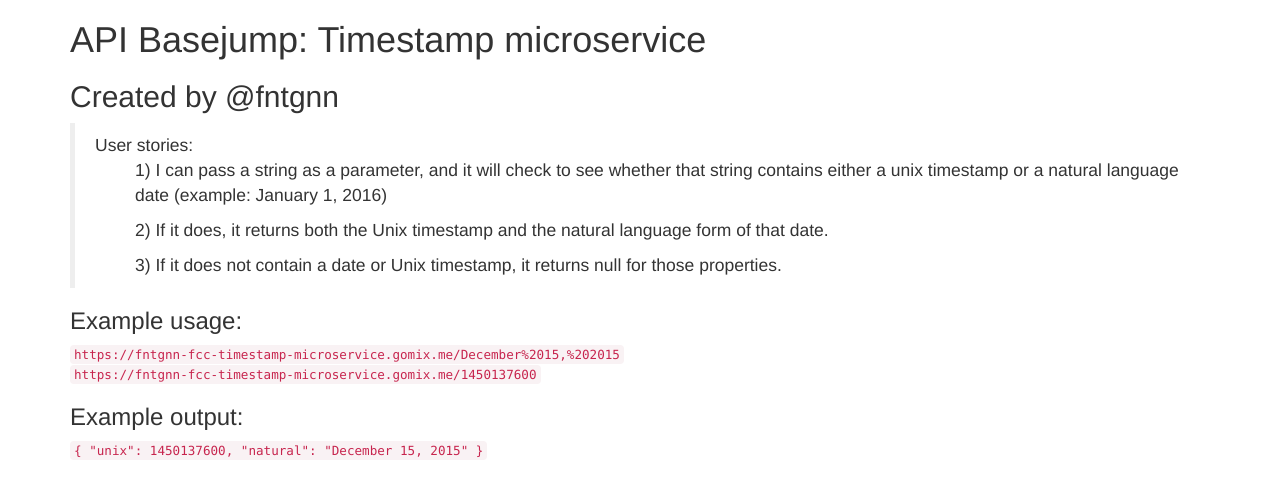
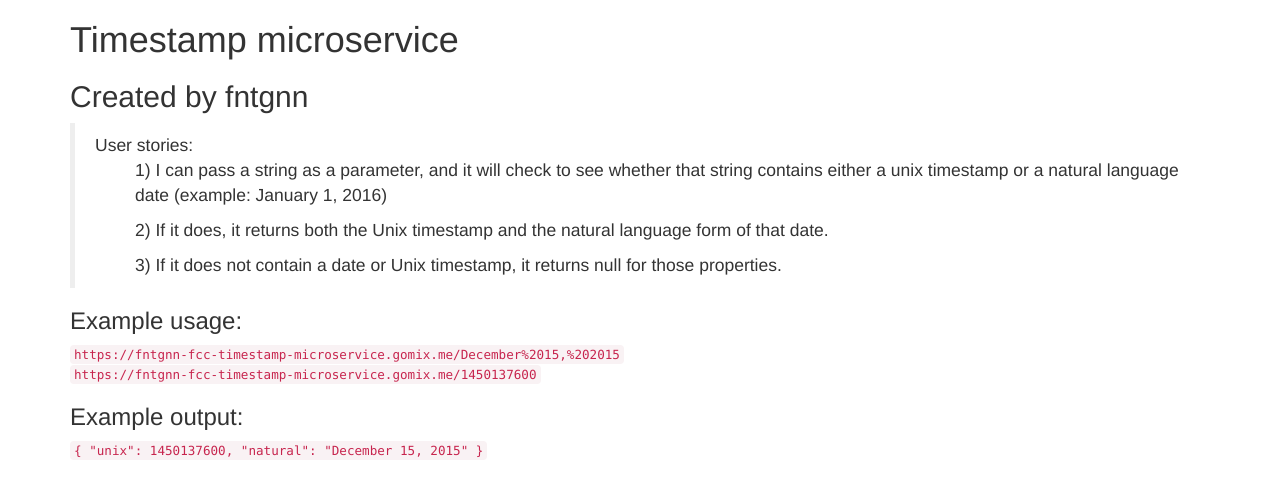
Before and after one commit to fntgnn/FCC_Timestamp_microservice, a website: page views/index.html in a window 1280 px wide. Drawn offline with nearby package versions, Linux system fonts and the light colour scheme; no server answers.

Commit message:
Completed readme

```diff
--- a/views/index.html
+++ b/views/index.html
@@ -21,10 +21,10 @@
   <body>
     <div class="container">
             <h1 class="header">
-                API Basejump: Timestamp microservice
+                Timestamp microservice
             </h1>
       <h2>
-        Created by @fntgnn
+        Created by fntgnn
       </h2>
             <blockquote>
                 User stories:
```
Also changed, not shown: README.md.
